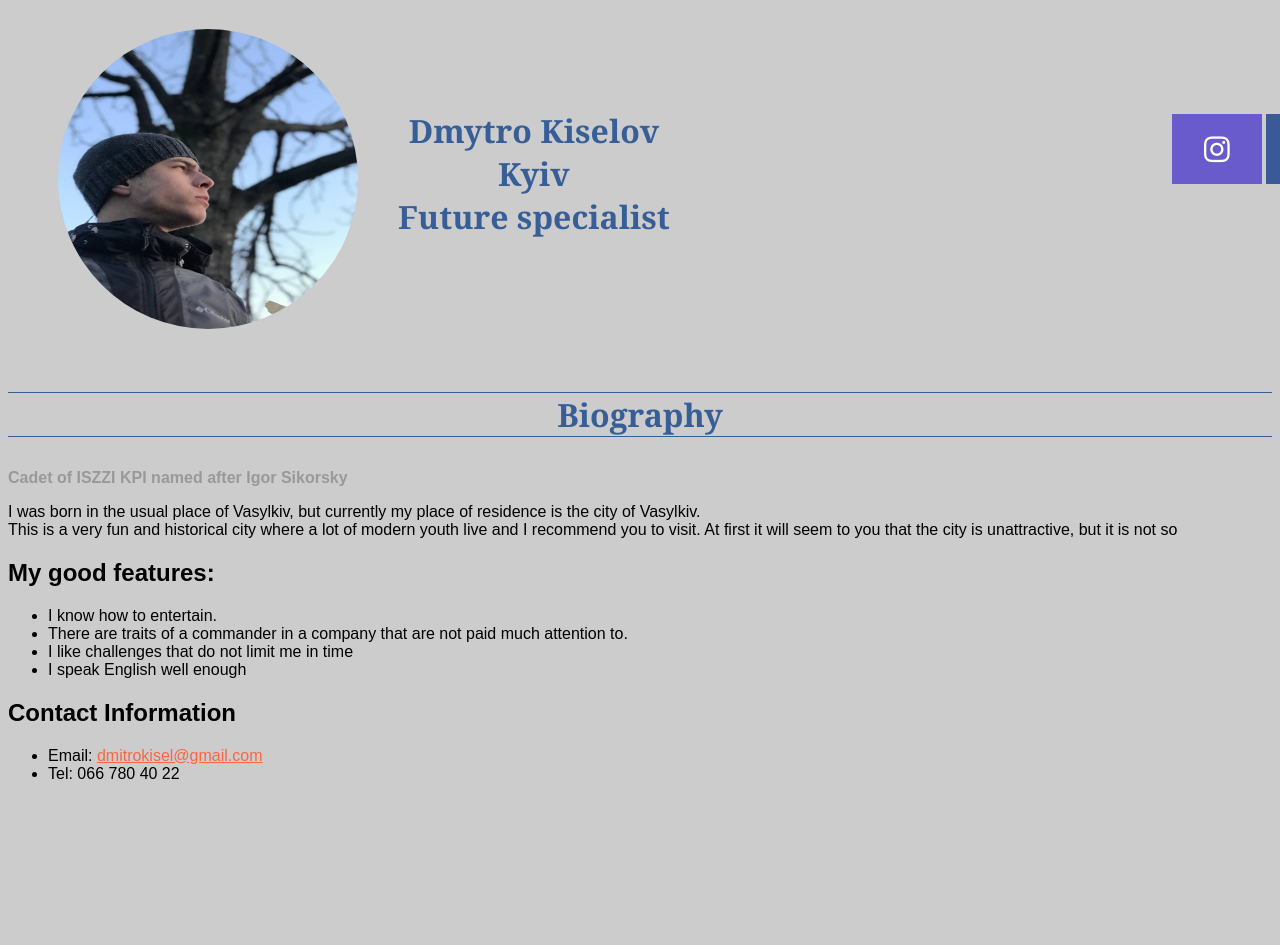
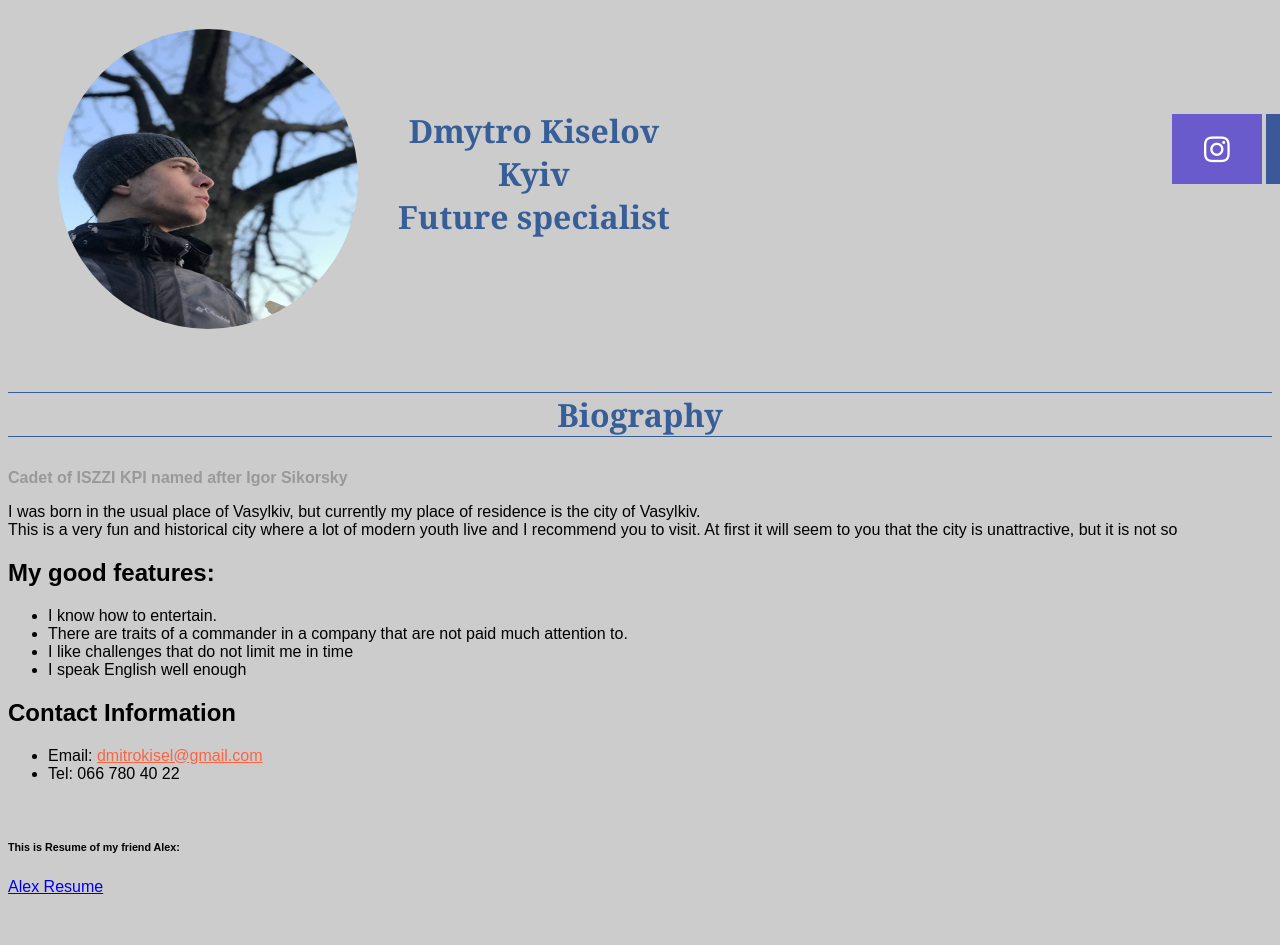
Before and after one commit to Arabiyan/Resume, a plain HTML site: page index.html in a window 1280 px wide. Shown: the top 945 px of the page. Before the commit the page ends 800 px from the top, so only its background shows below. Drawn offline with Linux system fonts and the light colour scheme.

Commit message:
update index.html

```diff
--- a/index.html
+++ b/index.html
@@ -146,5 +146,10 @@ ul.go
 cb=googleTranslateElementInit">
     </script>
 
+	<br>
+	<h6>This is Resume of my friend Alex:</h6>
+	<p>
+		<a href="https://cavedium.github.io/resume/" style="padding-bottom: 50px;">Alex Resume</a>
+	</p>
 </body>
 </html>
```
